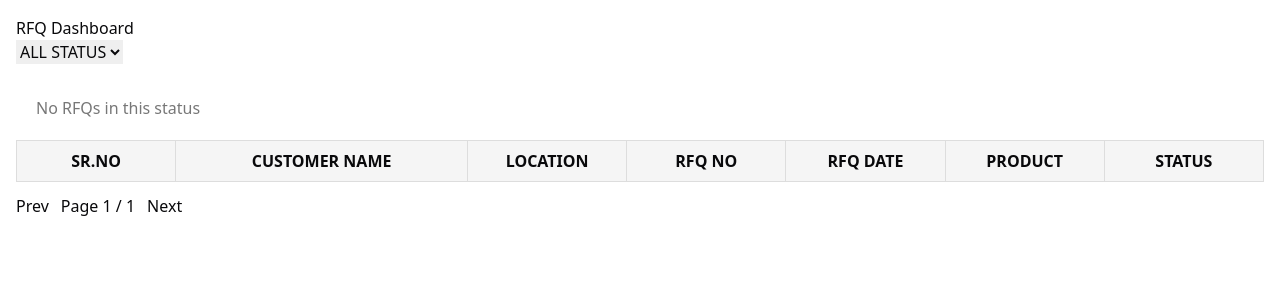
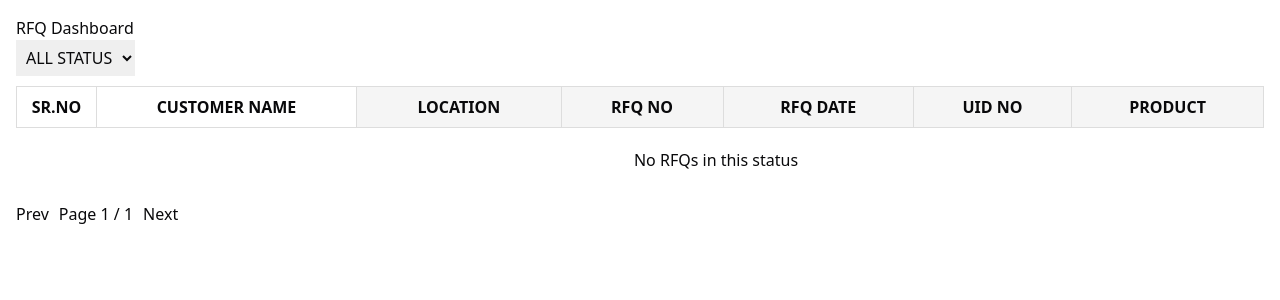
Before and after one commit to prakashsingh62/level50frontend, a React (Vite) app: page / in a window 1280 px wide. Shown: the top 300 px of the page. Built offline with nearby package versions, Linux system fonts and the light colour scheme.

Commit message:
Update RFQPage.jsx

```diff
--- a/src/pages/RFQPage.jsx
+++ b/src/pages/RFQPage.jsx
@@ -1,41 +1,80 @@
 import { useState } from "react";
 import useRFQs from "../hooks/useRFQs";
 
-const STATUS_COLORS = {
-  "VENDOR PENDING": "bg-orange-100 text-orange-800",
-  "QUOTATION RECEIVED": "bg-green-100 text-green-800",
-  "CLARIFICATION": "bg-yellow-100 text-yellow-800",
-  "OFFER SUBMITTED": "bg-blue-100 text-blue-800",
-  "POST-OFFER QUERY": "bg-purple-100 text-purple-800",
-  "CLOSED": "bg-gray-200 text-gray-800",
-  "UNKNOWN": "bg-red-100 text-red-800",
+const th = {
+  position: "sticky",
+  top: 0,
+  background: "#f5f5f5",
+  zIndex: 2,
+  border: "1px solid #ddd",
+  padding: "8px",
+  whiteSpace: "nowrap",
+};
+
+const stickyLeft = {
+  position: "sticky",
+  left: 0,
+  background: "#fff",
+  zIndex: 3,
+};
+
+const stickyLeft2 = {
+  position: "sticky",
+  left: 80,
+  background: "#fff",
+  zIndex: 3,
+};
+
+const cell = {
+  border: "1px solid #eee",
+  padding: "6px 8px",
+  whiteSpace: "nowrap",
+};
+
+const statusStyle = (s) => {
+  const map = {
+    "VENDOR PENDING": { bg: "#fdecea", color: "#b71c1c" },
+    "QUOTATION RECEIVED": { bg: "#e3f2fd", color: "#0d47a1" },
+    "OFFER SUBMITTED": { bg: "#e8f5e9", color: "#1b5e20" },
+    "POST-OFFER QUERY": { bg: "#fff3e0", color: "#e65100" },
+    "CLOSED": { bg: "#eceff1", color: "#263238" },
+    "UNKNOWN": { bg: "#f3e5f5", color: "#4a148c" },
+  };
+  const m = map[s] || { bg: "#eeeeee", color: "#333" };
+  return {
+    background: m.bg,
+    color: m.color,
+    padding: "4px 8px",
+    borderRadius: 6,
+    fontSize: 12,
+    fontWeight: 600,
+  };
 };
 
 export default function RFQPage() {
   const [status, setStatus] = useState("");
   const [page, setPage] = useState(1);
 
-  const { rows, summary, meta, loading } = useRFQs({
-    lastNDays: 10000,
+  const { rows, meta, summary, loading } = useRFQs({
     status,
     page,
     pageSize: 50,
   });
 
-  const totalPages = Math.ceil((meta.total || 0) / (meta.page_size || 50));
+  const totalPages = Math.ceil((meta?.total || 0) / 50);
 
   return (
     <div style={{ padding: 16 }}>
       <h2>RFQ Dashboard</h2>
 
-      {/* STATUS DROPDOWN */}
+      {/* STATUS FILTER */}
       <select
         value={status}
         onChange={(e) => {
           setStatus(e.target.value);
           setPage(1);
         }}
-        style={{ marginBottom: 12 }}
+        style={{ padding: 6, marginBottom: 10 }}
       >
         <option value="">ALL STATUS</option>
         {Object.entries(summary || {}).map(([k, v]) => (
@@ -45,98 +84,53 @@ export default function RFQPage() {
         ))}
       </select>
 
-      {/* EMPTY STATE */}
-      {!loading && rows.length === 0 && (
-        <div style={{ padding: 20, color: "#777" }}>
-          No RFQs in this status
-        </div>
-      )}
-
       {/* TABLE */}
       <div style={{ overflow: "auto", maxHeight: "70vh" }}>
         <table
           style={{
             borderCollapse: "collapse",
-            minWidth: 1200,
             width: "100%",
+            minWidth: 1400,
           }}
         >
           <thead>
             <tr>
-              {[
-                "SR.NO",
-                "CUSTOMER NAME",
-                "LOCATION",
-                "RFQ NO",
-                "RFQ DATE",
-                "PRODUCT",
-                "STATUS",
-              ].map((h, i) => (
-                <th
-                  key={h}
-                  style={{
-                    position: "sticky",
-                    top: 0,
-                    left: i === 0 ? 0 : i === 1 ? 80 : undefined,
-                    background: "#f5f5f5",
-                    zIndex: 3,
-                    border: "1px solid #ddd",
-                    padding: 8,
-                    minWidth: i === 1 ? 220 : 120,
-                  }}
-                >
-                  {h}
-                </th>
-              ))}
+              <th style={{ ...th, ...stickyLeft, width: 80 }}>SR.NO</th>
+              <th style={{ ...th, ...stickyLeft2, width: 260 }}>
+                CUSTOMER NAME
+              </th>
+              <th style={th}>LOCATION</th>
+              <th style={th}>RFQ NO</th>
+              <th style={th}>RFQ DATE</th>
+              <th style={th}>UID NO</th>
+              <th style={th}>PRODUCT</th>
+              <th style={th}>STATUS</th>
             </tr>
           </thead>
 
           <tbody>
-            {rows.map((r, idx) => (
-              <tr key={idx}>
-                {/* SR.NO */}
-                <td
-                  style={{
-                    position: "sticky",
-                    left: 0,
-                    background: "#fff",
-                    border: "1px solid #eee",
-                    padding: 6,
-                    zIndex: 2,
-                  }}
-                >
-                  {r["SR.NO"]}
+            {!loading && rows.length === 0 && (
+              <tr>
+                <td colSpan={8} style={{ padding: 20, textAlign: "center" }}>
+                  No RFQs in this status
                 </td>
+              </tr>
+            )}
 
-                {/* CUSTOMER NAME */}
-                <td
-                  style={{
-                    position: "sticky",
-                    left: 80,
-                    background: "#fff",
-                    border: "1px solid #eee",
-                    padding: 6,
-                    zIndex: 2,
-                    minWidth: 220,
-                  }}
-                >
+            {rows.map((r, i) => (
+              <tr key={i}>
+                <td style={{ ...cell, ...stickyLeft }}>{r["SR.NO"]}</td>
+                <td style={{ ...cell, ...stickyLeft2 }}>
                   {r["CUSTOMER NAME"]}
                 </td>
-
                 <td style={cell}>{r["LOCATION"]}</td>
                 <td style={cell}>{r["RFQ NO"]}</td>
                 <td style={cell}>{r["RFQ DATE"]}</td>
+                <td style={cell}>{r["UID NO"]}</td>
                 <td style={cell}>{r["PRODUCT"]}</td>
-
                 <td style={cell}>
-                  <span
-                    className={
-                      "px-2 py-1 rounded text-sm " +
-                      (STATUS_COLORS[r["FINAL STATUS"]] ||
-                        "bg-gray-100 text-gray-800")
-                    }
-                  >
-                    {r["FINAL STATUS"] || "UNKNOWN"}
+                  <span style={statusStyle(r["FINAL STATUS"])}>
+                    {r["FINAL STATUS"]}
                   </span>
                 </td>
               </tr>
@@ -146,18 +140,16 @@ export default function RFQPage() {
       </div>
 
       {/* PAGINATION */}
-      <div style={{ marginTop: 12 }}>
+      <div style={{ marginTop: 10 }}>
         <button
           disabled={page <= 1}
           onClick={() => setPage((p) => p - 1)}
         >
           Prev
         </button>
-
-        <span style={{ margin: "0 12px" }}>
+        <span style={{ margin: "0 10px" }}>
           Page {page} / {totalPages || 1}
         </span>
-
         <button
           disabled={page >= totalPages}
           onClick={() => setPage((p) => p + 1)}
@@ -168,9 +160,3 @@ export default function RFQPage() {
     </div>
   );
 }
-
-const cell = {
-  border: "1px solid #eee",
-  padding: 6,
-  whiteSpace: "nowrap",
-};
```
